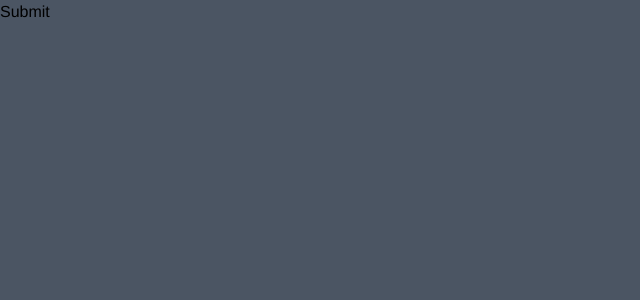
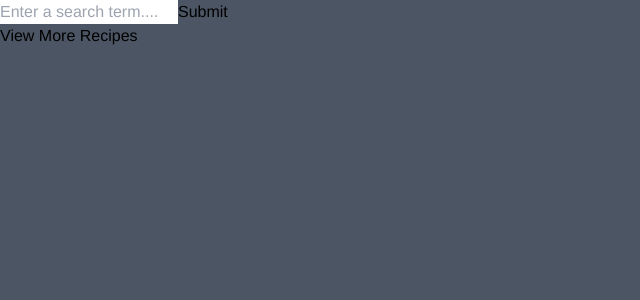
Before and after one commit to yadavNishant2020/Spoonful-Saga, a React (Vite) app in the folder front-end/: page / in a window 1280 px wide. Shown: the top 300 px of the page, without its empty margins (0-640 px from the left). Built offline with nearby package versions, Linux system fonts and the light colour scheme.

Commit message:
- Search Input -  Recipe card component - Added view more button - Pagination

```diff
--- a/front-end/src/App.tsx
+++ b/front-end/src/App.tsx
@@ -1,11 +1,13 @@
-import { FormEvent, useState } from "react";
+import { FormEvent, useState, useRef } from "react";
 import "./App.css"
 import * as api from './api'
 import { Recipe } from "./types";
+import { RecipeCard } from "./components/ReceipeCard";
 
 const App = () => {
-  const [searchTerm, setSearchTerm] = useState("pasta");
+  const [searchTerm, setSearchTerm] = useState<string>("");
   const [recipes, setRecipes] = useState<Recipe[]>([])
+  const pageNumber = useRef(1);
 
   const handleSearchSubmit = async (event: FormEvent) => {
     event.preventDefault();
@@ -13,24 +15,41 @@ const App = () => {
 
       const recipes = await api.searchRecipes(searchTerm, 1);
       setRecipes(recipes.results);
+      pageNumber.current = 1;
 
     } catch (error) {
+
       console.error("Failed fetching api.", error);
 
     }
   }
 
+  const handleViewMore = async() =>{
+    const nextPageNum = pageNumber.current+1;
+    try {
+      const nextRecipes = await api.searchRecipes(searchTerm, nextPageNum )
+      setRecipes([...recipes, ...nextRecipes.results])
+      pageNumber.current = nextPageNum;
+    } catch (error) {
+      console.error(error);
+    }
+  }
+
   return <div>
     <form action="" onSubmit={(event) => handleSearchSubmit(event)}>
-    <button >Submit</button>
+      <input
+        type="text"
+        required placeholder="Enter a search term...."
+        value={searchTerm}
+        onChange={(e) => setSearchTerm(e.target.value)}
+      />
+      <button >Submit</button>
 
     </form>
     {recipes.map((recipe) => (
-      <div>
-        recipe image location : {recipe.image}
-        recipe title: {recipe.title}
-      </div>
+     <RecipeCard recipe={recipe}/>
     ))}
+    <button onClick={handleViewMore}>View More Recipes</button>
   </div>
 }
 
--- /dev/null
+++ b/front-end/src/components/ReceipeCard.tsx
@@ -0,0 +1,16 @@
+import { Recipe } from "../types"
+
+interface Props {
+    recipe: Recipe
+}
+export const RecipeCard = ({ recipe }: Props) => {
+
+    return (
+        <div >
+            <img src={recipe.image} alt="" />
+            <div>
+                <h3>{recipe.title}</h3>
+            </div>
+        </div>
+    )
+}
```
